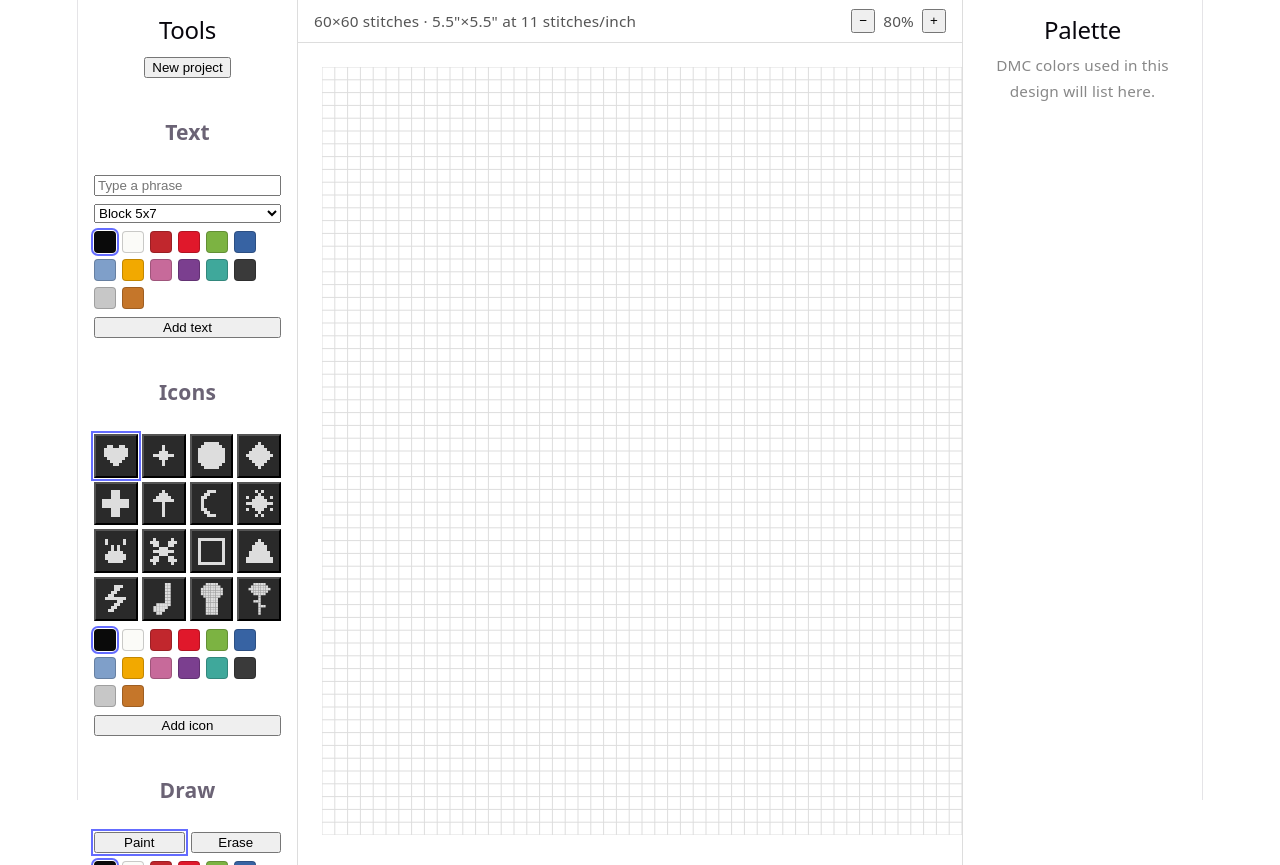
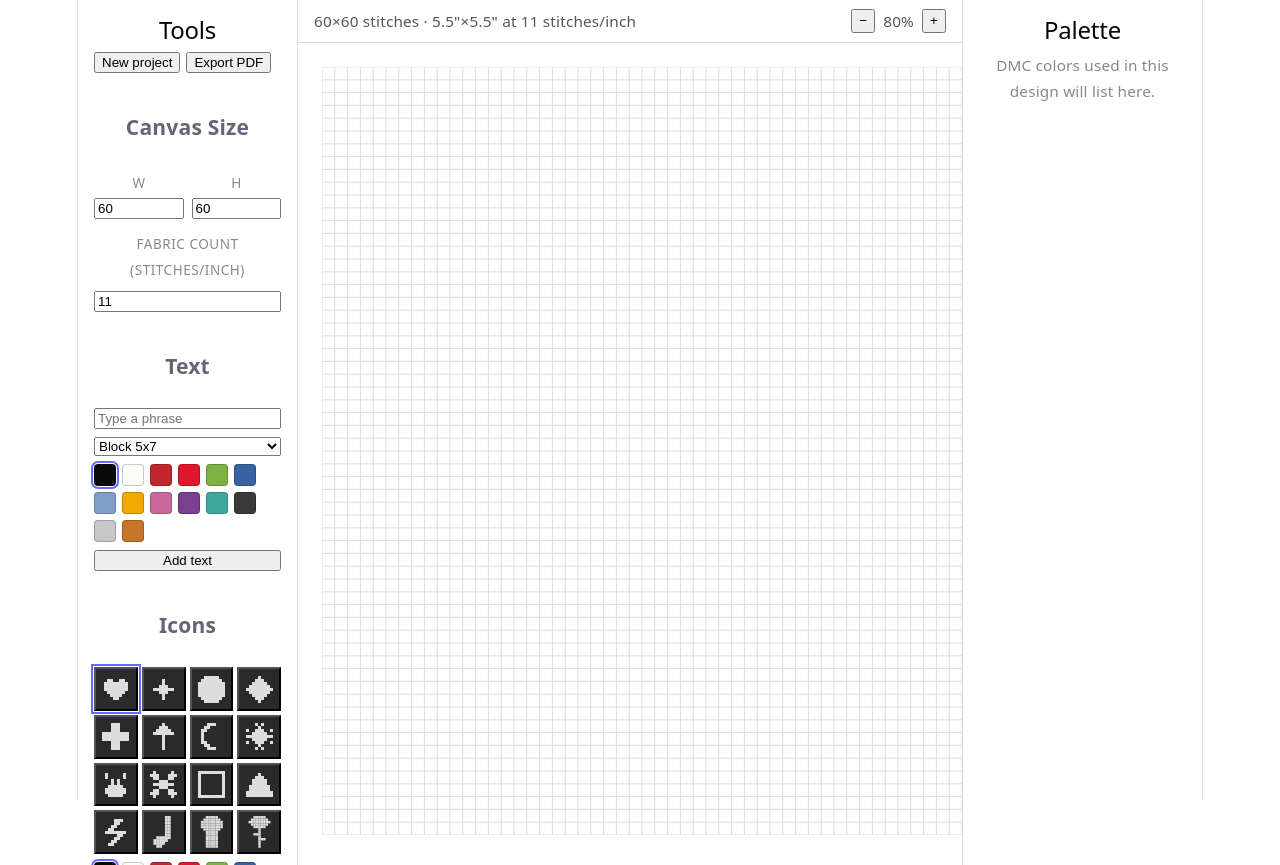
Before and after one commit to k8thompson134/pattern-maker, a React (Vite) app: page / in a window 1280 px wide. Built offline with nearby package versions, Linux system fonts and the light colour scheme.

Commit message:
Add PDF export and editable canvas size

```diff
--- a/src/App.css
+++ b/src/App.css
@@ -41,6 +41,25 @@
 
 .tool-section input,
 .tool-section select {
+  width: 100%;
+  box-sizing: border-box;
+}
+
+.size-input-row {
+  display: flex;
+  gap: 8px;
+}
+
+.size-input-row label {
+  flex: 1;
+  display: flex;
+  flex-direction: column;
+  gap: 2px;
+  font-size: 0.75rem;
+  color: #888;
+}
+
+.size-input-row input {
   width: 100%;
   box-sizing: border-box;
 }
--- a/src/App.tsx
+++ b/src/App.tsx
@@ -13,6 +13,7 @@ import { clampToCanvas, MAX_OBJECT_SCALE } from './lib/objectMeasure'
 import { createId } from './lib/id'
 import { alignObject, type Alignment } from './lib/align'
 import { createEmptyPixelObject, eraseCell, paintCell } from './lib/pixelObject'
+import { exportProjectToPdf } from './lib/exportPdf'
 import './App.css'
 
 const MIN_ZOOM = 0.2
@@ -269,6 +270,25 @@ function App() {
     setProject((p) => ({ ...p, zoom: Math.min(MAX_ZOOM, Math.max(MIN_ZOOM, zoom)) }))
   }
 
+  function setCanvasSize(widthStitches: number, heightStitches: number) {
+    const w = Math.max(1, Math.min(500, Math.round(widthStitches) || 1))
+    const h = Math.max(1, Math.min(500, Math.round(heightStitches) || 1))
+    setProject((p) => ({
+      ...p,
+      widthStitches: w,
+      heightStitches: h,
+      // shrinking the canvas can leave existing objects hanging off the new edge —
+      // pull them back in bounds rather than letting them silently clip/overflow
+      objects: p.objects.map((o) => clampToCanvas(o, w, h)),
+      updatedAt: new Date().toISOString(),
+    }))
+  }
+
+  function setStitchesPerInch(stitchesPerInch: number) {
+    const spi = Math.max(1, Math.min(30, Math.round(stitchesPerInch) || 1))
+    setProject((p) => ({ ...p, fabric: { ...p.fabric, stitchesPerInch: spi } }))
+  }
+
   const paletteColors = [
     ...new Map(
       project.objects.flatMap((o) => (o.kind === 'pixels' ? o.cells.map((c) => c.color) : [o.color])).map((c) => [c.dmcCode, c]),
@@ -279,9 +299,48 @@ function App() {
     <div className="app-shell">
       <aside className="toolbar">
         <h2>Tools</h2>
-        <button type="button" onClick={() => setProject(createEmptyProject('Untitled'))}>
-          New project
-        </button>
+        <div className="button-row">
+          <button type="button" onClick={() => setProject(createEmptyProject('Untitled'))}>
+            New project
+          </button>
+          <button type="button" onClick={() => exportProjectToPdf(project)}>
+            Export PDF
+          </button>
+        </div>
+
+        <div className="tool-section">
+          <h3>Canvas Size</h3>
+          <div className="size-input-row">
+            <label>
+              W
+              <input
+                type="number"
+                min={1}
+                max={500}
+                value={project.widthStitches}
+                onChange={(e) => setCanvasSize(Number(e.target.value), project.heightStitches)}
+              />
+            </label>
+            <label>
+              H
+              <input
+                type="number"
+                min={1}
+                max={500}
+                value={project.heightStitches}
+                onChange={(e) => setCanvasSize(project.widthStitches, Number(e.target.value))}
+              />
+            </label>
+          </div>
+          <label className="field-label">Fabric count (stitches/inch)</label>
+          <input
+            type="number"
+            min={1}
+            max={30}
+            value={project.fabric.stitchesPerInch}
+            onChange={(e) => setStitchesPerInch(Number(e.target.value))}
+          />
+        </div>
 
         <div className="tool-section">
           <h3>Text</h3>
--- /dev/null
+++ b/src/lib/exportPdf.ts
@@ -0,0 +1,84 @@
+import { jsPDF } from 'jspdf'
+import type { Project } from './types'
+import { flattenProject, summarizeColors } from './flattenProject'
+
+function hexToRgb(hex: string): [number, number, number] {
+  const clean = hex.replace('#', '')
+  return [parseInt(clean.slice(0, 2), 16), parseInt(clean.slice(2, 4), 16), parseInt(clean.slice(4, 6), 16)]
+}
+
+export function exportProjectToPdf(project: Project): void {
+  const cells = flattenProject(project)
+  const colors = summarizeColors(cells)
+
+  const orientation = project.widthStitches >= project.heightStitches ? 'landscape' : 'portrait'
+  const doc = new jsPDF({ orientation, unit: 'mm', format: 'a4' })
+
+  const pageWidth = doc.internal.pageSize.getWidth()
+  const pageHeight = doc.internal.pageSize.getHeight()
+  const margin = 12
+  const legendLineHeight = 5
+  const legendHeight = 8 + colors.length * legendLineHeight
+  const gridY = margin + 8
+  const availableWidth = pageWidth - margin * 2
+  const availableHeight = pageHeight - gridY - margin - legendHeight
+
+  // Fits the whole grid on one page rather than paginating — a design's own
+  // physical fabric size (shown right next to it) is what matters for actually
+  // stitching it; the printed PDF is a reference chart, not 1:1 scale.
+  const cellSize = Math.max(
+    0.5,
+    Math.min(availableWidth / project.widthStitches, availableHeight / project.heightStitches),
+  )
+  const gridWidthMm = cellSize * project.widthStitches
+  const gridHeightMm = cellSize * project.heightStitches
+  const gridX = margin
+
+  doc.setFontSize(14)
+  doc.text(project.name || 'Cross-Stitch Pattern', margin, margin)
+  doc.setFontSize(9)
+  doc.setTextColor(120)
+  const inchesWidth = (project.widthStitches / project.fabric.stitchesPerInch).toFixed(1)
+  const inchesHeight = (project.heightStitches / project.fabric.stitchesPerInch).toFixed(1)
+  doc.text(
+    `${project.widthStitches}x${project.heightStitches} stitches - ${inchesWidth}"x${inchesHeight}" at ${project.fabric.stitchesPerInch} stitches/inch`,
+    margin,
+    margin + 5,
+  )
+  doc.setTextColor(0)
+
+  for (const cell of cells) {
+    const [r, g, b] = hexToRgb(cell.color.hex)
+    doc.setFillColor(r, g, b)
+    doc.rect(gridX + cell.x * cellSize, gridY + cell.y * cellSize, cellSize, cellSize, 'F')
+  }
+
+  doc.setDrawColor(210)
+  doc.setLineWidth(0.05)
+  for (let x = 0; x <= project.widthStitches; x++) {
+    doc.line(gridX + x * cellSize, gridY, gridX + x * cellSize, gridY + gridHeightMm)
+  }
+  for (let y = 0; y <= project.heightStitches; y++) {
+    doc.line(gridX, gridY + y * cellSize, gridX + gridWidthMm, gridY + y * cellSize)
+  }
+  doc.setDrawColor(0)
+  doc.rect(gridX, gridY, gridWidthMm, gridHeightMm)
+
+  let legendY = gridY + gridHeightMm + 8
+  doc.setFontSize(10)
+  doc.text('DMC Colors Used:', margin, legendY)
+  legendY += 6
+  doc.setFontSize(9)
+  for (const { color, count } of colors) {
+    const [r, g, b] = hexToRgb(color.hex)
+    doc.setFillColor(r, g, b)
+    doc.rect(margin, legendY - 3.2, 4, 4, 'F')
+    doc.setDrawColor(0)
+    doc.rect(margin, legendY - 3.2, 4, 4)
+    doc.text(`DMC ${color.dmcCode} - ${color.name} (${count} stitches)`, margin + 7, legendY)
+    legendY += legendLineHeight
+  }
+
+  const filename = `${(project.name || 'cross-stitch-pattern').trim().replace(/\s+/g, '-').toLowerCase()}.pdf`
+  doc.save(filename)
+}
--- /dev/null
+++ b/src/lib/flattenProject.ts
@@ -0,0 +1,56 @@
+import type { Project, StitchColor } from './types'
+import { getFont } from './fonts'
+import { renderTextToCells } from './textRender'
+import { getIcon } from './icons'
+import { renderIconToCells } from './iconRender'
+
+export type FlattenedCell = { x: number; y: number; color: StitchColor }
+
+// Collapses every object into a single grid of absolute-position stitches, exactly
+// as they're drawn on screen — later objects in the array paint over earlier ones
+// at the same cell, matching the same z-order CanvasGrid renders in. This is the
+// shared source of truth for anything that needs "what does the finished pattern
+// actually look like" (PDF export today; anything else that needs a flat render
+// later shouldn't reimplement this).
+export function flattenProject(project: Project): FlattenedCell[] {
+  const grid = new Map<string, FlattenedCell>()
+
+  for (const obj of project.objects) {
+    if (obj.kind === 'pixels') {
+      for (const c of obj.cells) {
+        const x = obj.x + c.dx
+        const y = obj.y + c.dy
+        grid.set(`${x},${y}`, { x, y, color: c.color })
+      }
+      continue
+    }
+
+    const cells =
+      obj.kind === 'text'
+        ? renderTextToCells(obj.content, getFont(obj.font), obj.direction, obj.scale)
+        : renderIconToCells(getIcon(obj.iconId), obj.scale)
+
+    for (const c of cells) {
+      const x = obj.x + c.dx
+      const y = obj.y + c.dy
+      grid.set(`${x},${y}`, { x, y, color: obj.color })
+    }
+  }
+
+  return [...grid.values()]
+}
+
+export type ColorUsage = { color: StitchColor; count: number }
+
+export function summarizeColors(cells: FlattenedCell[]): ColorUsage[] {
+  const counts = new Map<string, ColorUsage>()
+  for (const c of cells) {
+    const existing = counts.get(c.color.dmcCode)
+    if (existing) {
+      existing.count += 1
+    } else {
+      counts.set(c.color.dmcCode, { color: c.color, count: 1 })
+    }
+  }
+  return [...counts.values()].sort((a, b) => b.count - a.count)
+}
```
Also changed, not shown: 2 other files (tests, documents, lock files or other folders).
